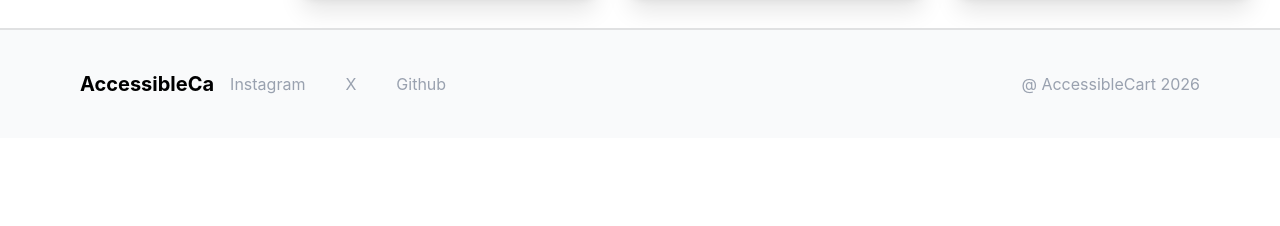
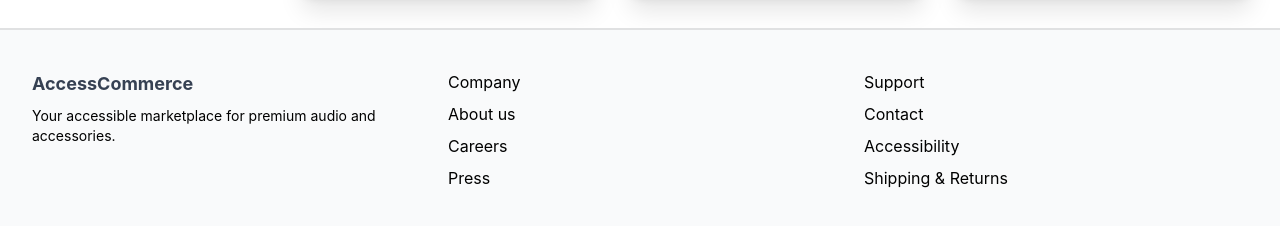
Before and after one commit to webdev2026org/Automate, a React (Vite) app: page / in a window 1280 px wide. Shown: the part 1280-1506 px from the top of the page. Before the commit the page ends 1418 px from the top, so only its background shows below. Built offline with nearby package versions, Linux system fonts and the light colour scheme; sample sign-in values are in the browser's storage.

Commit message:
updated footer conditions

```diff
--- a/src/layouts/productLists/ProductListViewScreen.jsx
+++ b/src/layouts/productLists/ProductListViewScreen.jsx
@@ -49,7 +49,9 @@ const ProductListViewScreen = () => {
           </div>
         </main>
       </div>
-      <Footer />
+      <Footer
+      isLoggedIn={true}
+      />
     </div>
   );
 };
```
